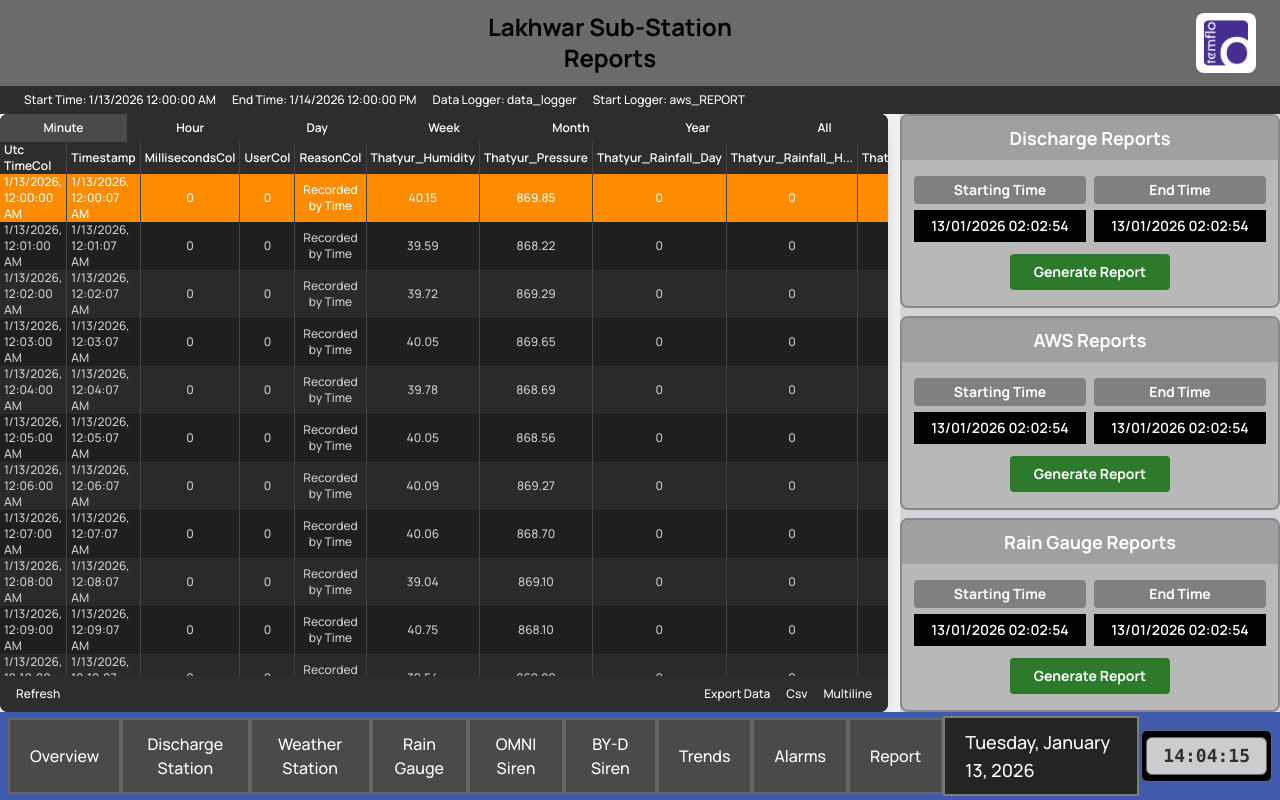
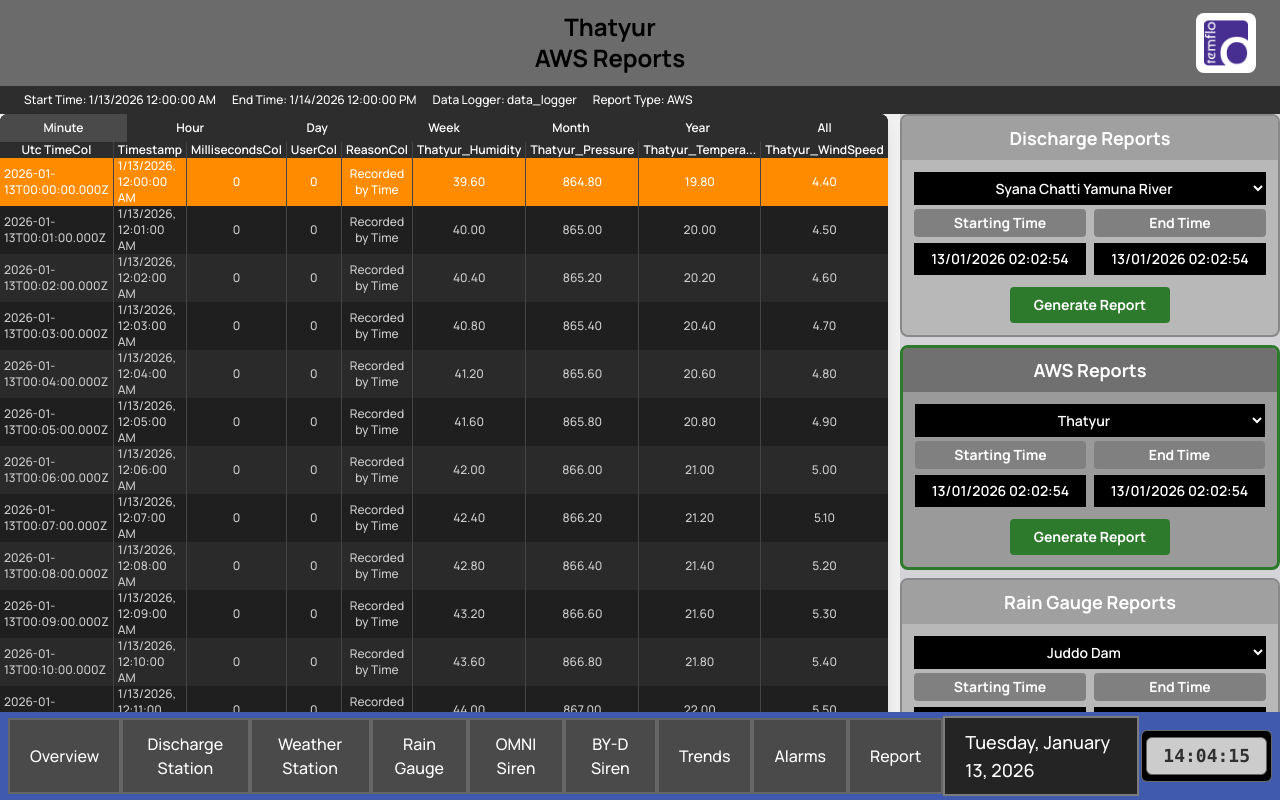
Before and after one commit to brainRottedCoder/temflo-design, a Next.js app: page /station-data in a window 1280 px wide. Built offline with nearby package versions, Linux system fonts and the light colour scheme.

Commit message:
added the something

```diff
--- a/app/components/ReportCard.tsx
+++ b/app/components/ReportCard.tsx
@@ -1,13 +1,24 @@
 'use client';
 
-import { useState } from 'react';
+import { useState, useEffect } from 'react';
 
 interface ReportCardProps {
     title: string;
+    stations: { id: string; title: string }[];
+    selectedStation: string;
+    onStationChange: (stationId: string) => void;
     onGenerate?: (startTime: string, endTime: string) => void;
+    isActive?: boolean;
 }
 
-export default function ReportCard({ title, onGenerate }: ReportCardProps) {
+export default function ReportCard({
+    title,
+    stations,
+    selectedStation,
+    onStationChange,
+    onGenerate,
+    isActive = false
+}: ReportCardProps) {
     const [startTime, setStartTime] = useState('13/01/2026 02:02:54');
     const [endTime, setEndTime] = useState('13/01/2026 02:02:54');
 
@@ -16,14 +27,40 @@ export default function ReportCard({ title, onGenerate }: ReportCardProps) {
     };
 
     return (
-        <div className="rounded-lg overflow-hidden border-2 h-full flex flex-col" style={{ backgroundColor: '#b8b8b8', borderColor: '#888' }}>
+        <div
+            className="rounded-lg overflow-hidden border-2 h-full flex flex-col transition-all"
+            style={{
+                backgroundColor: isActive ? '#9a9a9a' : '#b8b8b8',
+                borderColor: isActive ? '#2d7a2d' : '#888',
+                borderWidth: isActive ? '3px' : '2px'
+            }}
+        >
             {/* Title Header */}
-            <div className="text-center py-2 px-4 flex-shrink-0" style={{ backgroundColor: '#a0a0a0' }}>
+            <div
+                className="text-center py-2 px-4 flex-shrink-0"
+                style={{ backgroundColor: isActive ? '#707070' : '#a0a0a0' }}
+            >
                 <h3 className="text-lg font-bold text-white">{title}</h3>
             </div>
 
             {/* Content */}
             <div className="p-3 space-y-2 flex-1 flex flex-col justify-center">
+                {/* Station Selector */}
+                <div className="mb-1">
+
+                    <select
+                        value={selectedStation}
+                        onChange={(e) => onStationChange(e.target.value)}
+                        className="w-full px-2 py-1.5 bg-black text-white text-center text-sm font-semibold focus:outline-none focus:ring-2 focus:ring-green-600 cursor-pointer"
+                    >
+                        {stations.map((station) => (
+                            <option key={station.id} value={station.id}>
+                                {station.title}
+                            </option>
+                        ))}
+                    </select>
+                </div>
+
                 {/* Time Inputs Row */}
                 <div className="grid grid-cols-2 gap-2">
                     {/* Starting Time */}
--- /dev/null
+++ b/app/services/stationDataGenerator.ts
@@ -0,0 +1,202 @@
+// Station Data Generator Service
+// Generates dummy data based on report type, station, and time tab
+
+import dischargeStations from '../data/dischargeStations.json';
+import weatherStations from '../data/weatherStations.json';
+import rainGaugeStations from '../data/rainGaugeStations.json';
+
+export type ReportType = 'discharge' | 'aws' | 'rain-gauge';
+export type TimeTab = 'Minute' | 'Hour' | 'Day' | 'Week' | 'Month' | 'Year' | 'All';
+
+export interface Station {
+    id: string;
+    title: string;
+    chartKey: string;
+}
+
+export interface TableColumn {
+    key: string;
+    label: string;
+    align: 'left' | 'center' | 'right';
+}
+
+export interface TableRow {
+    id: number;
+    timestamp: string;
+    utcTime: string;
+    milliseconds: number;
+    user: number;
+    reason: string;
+    [key: string]: string | number;
+}
+
+// Get stations by report type
+export function getStationsByType(type: ReportType): Station[] {
+    switch (type) {
+        case 'discharge':
+            return dischargeStations.stations.map(s => ({
+                id: s.id,
+                title: s.title,
+                chartKey: s.chartKey
+            }));
+        case 'aws':
+            return weatherStations.stations.map(s => ({
+                id: s.id,
+                title: s.title,
+                chartKey: s.chartKey
+            }));
+        case 'rain-gauge':
+            return rainGaugeStations.stations.map(s => ({
+                id: s.id,
+                title: s.title,
+                chartKey: s.chartKey
+            }));
+    }
+}
+
+// Get table columns by report type
+export function getColumnsByType(type: ReportType, stationName: string): TableColumn[] {
+    const baseColumns: TableColumn[] = [
+        { key: 'utcTime', label: 'Utc TimeCol', align: 'left' },
+        { key: 'timestamp', label: 'Timestamp', align: 'left' },
+        { key: 'milliseconds', label: 'MillisecondsCol', align: 'center' },
+        { key: 'user', label: 'UserCol', align: 'center' },
+        { key: 'reason', label: 'ReasonCol', align: 'center' },
+    ];
+
+    const prefix = stationName.replace(/\s+/g, '_');
+
+    switch (type) {
+        case 'discharge':
+            return [
+                ...baseColumns,
+                { key: 'discharge', label: `${prefix}_Discharge`, align: 'center' },
+                { key: 'velocity', label: `${prefix}_Velocity`, align: 'center' },
+                { key: 'waterLevel', label: `${prefix}_WaterLevel`, align: 'center' },
+                { key: 'flowRate', label: `${prefix}_FlowRate`, align: 'center' },
+            ];
+        case 'aws':
+            return [
+                ...baseColumns,
+                { key: 'humidity', label: `${prefix}_Humidity`, align: 'center' },
+                { key: 'pressure', label: `${prefix}_Pressure`, align: 'center' },
+                { key: 'temperature', label: `${prefix}_Temperature`, align: 'center' },
+                { key: 'windSpeed', label: `${prefix}_WindSpeed`, align: 'center' },
+                { key: 'rainfallDay', label: `${prefix}_Rainfall_Day`, align: 'center' },
+                { key: 'rainfallHr', label: `${prefix}_Rainfall_Hr`, align: 'center' },
+                { key: 'solarRadiation', label: `${prefix}_Solar_Rad`, align: 'center' },
+            ];
+        case 'rain-gauge':
+            return [
+                ...baseColumns,
+                { key: 'rainfallHr', label: `${prefix}_Rainfall_Hr`, align: 'center' },
+                { key: 'rainfallTotal', label: `${prefix}_Rainfall_Total`, align: 'center' },
+                { key: 'rainfallDay', label: `${prefix}_Rainfall_Day`, align: 'center' },
+                { key: 'intensity', label: `${prefix}_Intensity`, align: 'center' },
+            ];
+    }
+}
+
+// Get row count by time tab
+function getRowCountByTab(tab: TimeTab): number {
+    switch (tab) {
+        case 'Minute': return 60;
+        case 'Hour': return 24;
+        case 'Day': return 30;
+        case 'Week': return 12;
+        case 'Month': return 12;
+        case 'Year': return 5;
+        case 'All': return 50;
+    }
+}
+
+// Get time interval in milliseconds by tab
+function getIntervalByTab(tab: TimeTab): number {
+    switch (tab) {
+        case 'Minute': return 60000; // 1 minute
+        case 'Hour': return 3600000; // 1 hour
+        case 'Day': return 86400000; // 1 day
+        case 'Week': return 604800000; // 1 week
+        case 'Month': return 2592000000; // ~30 days
+        case 'Year': return 31536000000; // 1 year
+        case 'All': return 86400000; // 1 day for all
+    }
+}
+
+// Generate data based on report type
+export function generateStationData(
+    type: ReportType,
+    stationId: string,
+    tab: TimeTab,
+    startTime?: string,
+    endTime?: string
+): TableRow[] {
+    const rowCount = getRowCountByTab(tab);
+    const interval = getIntervalByTab(tab);
+    const baseDate = startTime ? new Date(startTime) : new Date('2026-01-13T00:00:00');
+
+    // Use station ID for consistent random seed
+    const seed = stationId.split('').reduce((acc, char) => acc + char.charCodeAt(0), 0);
+
+    const data: TableRow[] = [];
+
+    for (let i = 0; i < rowCount; i++) {
+        const timestamp = new Date(baseDate.getTime() + i * interval);
+        const randomFactor = (seed + i) % 100 / 100;
+
+        const baseRow: TableRow = {
+            id: i,
+            timestamp: timestamp.toLocaleString('en-US', {
+                month: 'numeric',
+                day: 'numeric',
+                year: 'numeric',
+                hour: 'numeric',
+                minute: '2-digit',
+                second: '2-digit',
+                hour12: true
+            }),
+            utcTime: timestamp.toISOString(),
+            milliseconds: timestamp.getMilliseconds(),
+            user: 0,
+            reason: 'Recorded by Time',
+        };
+
+        // Add type-specific data
+        switch (type) {
+            case 'discharge':
+                baseRow.discharge = (10 + randomFactor * 20).toFixed(2);
+                baseRow.velocity = (1.5 + randomFactor * 2).toFixed(2);
+                baseRow.waterLevel = (2 + randomFactor * 3).toFixed(2);
+                baseRow.flowRate = (50 + randomFactor * 100).toFixed(2);
+                break;
+            case 'aws':
+                baseRow.humidity = (30 + randomFactor * 40).toFixed(2);
+                baseRow.pressure = (860 + randomFactor * 20).toFixed(2);
+                baseRow.temperature = (15 + randomFactor * 20).toFixed(2);
+                baseRow.windSpeed = (2 + randomFactor * 10).toFixed(2);
+                baseRow.rainfallDay = (randomFactor * 10).toFixed(2);
+                baseRow.rainfallHr = (randomFactor * 5).toFixed(2);
+                baseRow.solarRadiation = (100 + randomFactor * 500).toFixed(2);
+                break;
+            case 'rain-gauge':
+                baseRow.rainfallHr = (randomFactor * 15).toFixed(2);
+                baseRow.rainfallTotal = (100 + randomFactor * 100).toFixed(2);
+                baseRow.rainfallDay = (randomFactor * 30).toFixed(2);
+                baseRow.intensity = (randomFactor * 20).toFixed(2);
+                break;
+        }
+
+        data.push(baseRow);
+    }
+
+    return data;
+}
+
+// Get report type display name
+export function getReportTypeName(type: ReportType): string {
+    switch (type) {
+        case 'discharge': return 'Discharge';
+        case 'aws': return 'AWS';
+        case 'rain-gauge': return 'Rain Gauge';
+    }
+}
--- a/app/station-data/page.tsx
+++ b/app/station-data/page.tsx
@@ -1,59 +1,76 @@
 'use client';
 
-import { useState } from 'react';
+import { useState, useEffect } from 'react';
 import Image from 'next/image';
 import ReportCard from '../components/ReportCard';
+import {
+    ReportType,
+    TimeTab,
+    getStationsByType,
+    getColumnsByType,
+    generateStationData,
+    getReportTypeName,
+    TableColumn,
+    TableRow
+} from '../services/stationDataGenerator';
 
-// Extended sample data for the table
-const generateSampleData = () => {
-    const data = [];
-    const baseDate = new Date('2026-01-13');
-
-    for (let i = 0; i < 25; i++) {
-        const startDate = new Date(baseDate.getTime() + i * 60000);
-        const endDate = new Date(startDate.getTime() + 7000);
-
-        data.push({
-            id: i,
-            startTime: startDate.toLocaleString('en-US', {
-                month: 'numeric',
-                day: 'numeric',
-                year: 'numeric',
-                hour: 'numeric',
-                minute: '2-digit',
-                second: '2-digit',
-                hour12: true
-            }),
-            endTime: endDate.toLocaleString('en-US', {
-                month: 'numeric',
-                day: 'numeric',
-                year: 'numeric',
-                hour: 'numeric',
-                minute: '2-digit',
-                second: '2-digit',
-                hour12: true
-            }),
-            userCall: 0,
-            recordCall: 'Recorded by Time',
-            humidity: (39 + Math.random() * 2).toFixed(2),
-            pressure: (868 + Math.random() * 2).toFixed(2),
-            rainfallDay: 0,
-            rainfallHr: 0,
-            rainfallTotal: (78 + Math.random() * 1).toFixed(2),
-            rainfallTotal2: (156 + Math.random() * 2).toFixed(2)
-        });
-    }
-    return data;
-};
-
-const tabs = ['Minute', 'Hour', 'Day', 'Week', 'Month', 'Year', 'All'];
+const tabs: TimeTab[] = ['Minute', 'Hour', 'Day', 'Week', 'Month', 'Year', 'All'];
 
 export default function StationDataPage() {
-    const [activeTab, setActiveTab] = useState('Minute');
+    // Active report type and station selections
+    const [activeReportType, setActiveReportType] = useState<ReportType>('aws');
+    const [selectedStations, setSelectedStations] = useState<Record<ReportType, string>>({
+        'discharge': 'ds-001',
+        'aws': 'ws-001',
+        'rain-gauge': 'rg-001'
+    });
+
+    // Table state
+    const [activeTab, setActiveTab] = useState<TimeTab>('Minute');
     const [selectedRow, setSelectedRow] = useState<number | null>(0);
-    const [sampleData] = useState(generateSampleData());
+    const [tableData, setTableData] = useState<TableRow[]>([]);
+    const [columns, setColumns] = useState<TableColumn[]>([]);
 
-    const handleGenerateReport = (type: string, startTime: string, endTime: string) => {
+    // Get stations for each report type
+    const dischargeStations = getStationsByType('discharge');
+    const awsStations = getStationsByType('aws');
+    const rainGaugeStations = getStationsByType('rain-gauge');
+
+    // Get current station name
+    const getCurrentStationName = () => {
+        const stations = getStationsByType(activeReportType);
+        const station = stations.find(s => s.id === selectedStations[activeReportType]);
+        return station?.title || 'Unknown Station';
+    };
+
+    // Update data when selections change
+    useEffect(() => {
+        const stationId = selectedStations[activeReportType];
+        const stations = getStationsByType(activeReportType);
+        const station = stations.find(s => s.id === stationId);
+
+        if (station) {
+            const newColumns = getColumnsByType(activeReportType, station.title);
+            const newData = generateStationData(activeReportType, stationId, activeTab);
+            setColumns(newColumns);
+            setTableData(newData);
+            setSelectedRow(0);
+        }
+    }, [activeReportType, selectedStations, activeTab]);
+
+    // Handle station change
+    const handleStationChange = (type: ReportType, stationId: string) => {
+        setSelectedStations(prev => ({
+            ...prev,
+            [type]: stationId
+        }));
+        // Switch to this report type when station is changed
+        setActiveReportType(type);
+    };
+
+    // Handle generate report
+    const handleGenerateReport = (type: ReportType, startTime: string, endTime: string) => {
+        setActiveReportType(type);
         console.log(`Generating ${type} report from ${startTime} to ${endTime}`);
     };
 
@@ -65,10 +82,10 @@ export default function StationDataPage() {
                 <div className="px-6 py-3 flex items-center justify-between flex-shrink-0" style={{ backgroundColor: '#6b6b6b' }}>
                     <div className="flex-1 text-center">
                         <h1 className="text-2xl font-bold text-black leading-tight">
-                            Lakhwar Sub-Station
+                            {getCurrentStationName()}
                         </h1>
                         <h2 className="text-2xl font-bold text-black">
-                            Reports
+                            {getReportTypeName(activeReportType)} Reports
                         </h2>
                     </div>
                     <div className="bg-white rounded-lg p-2 flex items-center justify-center" style={{ width: '60px', height: '60px' }}>
@@ -81,7 +98,7 @@ export default function StationDataPage() {
                     <span>Start Time: 1/13/2026 12:00:00 AM</span>
                     <span>End Time: 1/14/2026 12:00:00 PM</span>
                     <span>Data Logger: data_logger</span>
-                    <span>Start Logger: aws_REPORT</span>
+                    <span>Report Type: {getReportTypeName(activeReportType)}</span>
                 </div>
 
                 {/* Content Grid */}
@@ -109,22 +126,19 @@ export default function StationDataPage() {
                             <table className="w-full text-xs border-collapse">
                                 <thead style={{ backgroundColor: '#2d2d2d', position: 'sticky', top: 0, zIndex: 10 }}>
                                     <tr>
-                                        <th className="px-1 overflow-hidden text-left font-semibold text-white border-r" style={{ borderColor: '#444' }}>Utc TimeCol</th>
-                                        <th className="px-1 overflow-hidden text-left font-semibold text-white border-r" style={{ borderColor: '#444' }}>Timestamp</th>
-                                        <th className="px-1 overflow-hidden text-center font-semibold text-white border-r" style={{ borderColor: '#444' }}>MillisecondsCol</th>
-                                        <th className="px-1 overflow-hidden text-center font-semibold text-white border-r" style={{ borderColor: '#444' }}>UserCol</th>
-                                        <th className="px-1 overflow-hidden text-center font-semibold text-white border-r" style={{ borderColor: '#444' }}>ReasonCol</th>
-                                        <th className="px-1 overflow-hidden text-center font-semibold text-white border-r" style={{ borderColor: '#444' }}>Thatyur_Humidity</th>
-                                        <th className="px-1 overflow-hidden text-center font-semibold text-white border-r" style={{ borderColor: '#444' }}>Thatyur_Pressure</th>
-                                        <th className="px-1 overflow-hidden text-center font-semibold text-white border-r" style={{ borderColor: '#444' }}>Thatyur_Rainfall_Day</th>
-                                        <th className="px-1 overflow-hidden text-center font-semibold text-white border-r" style={{ borderColor: '#444' }}>Thatyur_Rainfall_H...</th>
-                                        <th className="px-1 overflow-hidden text-center font-semibold text-white border-r" style={{ borderColor: '#444' }}>Thatyur_Rainfall_to...</th>
-                                        <th className="px-1 overflow-hidden text-center font-semibold text-white border-r" style={{ borderColor: '#444' }}>Thatyur_Solar_Radi...</th>
-                                        <th className="px-1 overflow-hidden text-center font-semibold text-white" style={{ borderColor: '#444' }}>Thatyur_Tempe...</th>
+                                        {columns.map((col, idx) => (
+                                            <th
+                                                key={col.key}
+                                                className={`px-1 overflow-hidden font-semibold text-white border-r text-${col.align}`}
+                                                style={{ borderColor: '#444' }}
+                                            >
+                                                {col.label.length > 18 ? col.label.substring(0, 15) + '...' : col.label}
+                                            </th>
+                                        ))}
                                     </tr>
                                 </thead>
                                 <tbody>
-                                    {sampleData.map((row, index) => (
+                                    {tableData.map((row, index) => (
                                         <tr
                                             key={row.id}
                                             onClick={() => setSelectedRow(index)}
@@ -134,18 +148,15 @@ export default function StationDataPage() {
                                                 color: selectedRow === index ? 'white' : '#ccc'
                                             }}
                                         >
-                                            <td className="px-1 overflow-hidden border-r" style={{ borderColor: '#444' }}>{row.startTime}</td>
-                                            <td className="px-1 overflow-hidden border-r" style={{ borderColor: '#444' }}>{row.endTime}</td>
-                                            <td className="px-1 overflow-hidden text-center border-r" style={{ borderColor: '#444' }}>{row.userCall}</td>
-                                            <td className="px-1 overflow-hidden text-center border-r" style={{ borderColor: '#444' }}>{row.userCall}</td>
-                                            <td className="px-1 overflow-hidden text-center border-r" style={{ borderColor: '#444' }}>{row.recordCall}</td>
-                                            <td className="px-1 overflow-hidden text-center border-r" style={{ borderColor: '#444' }}>{row.humidity}</td>
-                                            <td className="px-1 overflow-hidden text-center border-r" style={{ borderColor: '#444' }}>{row.pressure}</td>
-                                            <td className="px-1 overflow-hidden text-center border-r" style={{ borderColor: '#444' }}>{row.rainfallDay}</td>
-                                            <td className="px-1 overflow-hidden text-center border-r" style={{ borderColor: '#444' }}>{row.rainfallHr}</td>
-                                            <td className="px-1 overflow-hidden text-center border-r" style={{ borderColor: '#444' }}>{row.rainfallTotal}</td>
-                                            <td className="px-1 overflow-hidden text-center border-r" style={{ borderColor: '#444' }}>{row.rainfallTotal2}</td>
-                                            <td className="px-1 overflow-hidden text-center" style={{ borderColor: '#444' }}>{row.humidity}</td>
+                                            {columns.map((col) => (
+                                                <td
+                                                    key={col.key}
+                                                    className={`px-1 overflow-hidden border-r text-${col.align}`}
+                                                    style={{ borderColor: '#444' }}
+                                                >
+                                                    {row[col.key]}
+                                                </td>
+                                            ))}
                                         </tr>
                                     ))}
                                 </tbody>
@@ -168,19 +179,31 @@ export default function StationDataPage() {
                         <div className="flex-1">
                             <ReportCard
                                 title="Discharge Reports"
-                                onGenerate={(start, end) => handleGenerateReport('Discharge', start, end)}
+                                stations={dischargeStations}
+                                selectedStation={selectedStations['discharge']}
+                                onStationChange={(id) => handleStationChange('discharge', id)}
+                                onGenerate={(start, end) => handleGenerateReport('discharge', start, end)}
+                                isActive={activeReportType === 'discharge'}
                             />
                         </div>
                         <div className="flex-1">
                             <ReportCard
                                 title="AWS Reports"
-                                onGenerate={(start, end) => handleGenerateReport('AWS', start, end)}
+                                stations={awsStations}
+                                selectedStation={selectedStations['aws']}
+                                onStationChange={(id) => handleStationChange('aws', id)}
+                                onGenerate={(start, end) => handleGenerateReport('aws', start, end)}
+                                isActive={activeReportType === 'aws'}
                             />
                         </div>
                         <div className="flex-1">
                             <ReportCard
                                 title="Rain Gauge Reports"
-                                onGenerate={(start, end) => handleGenerateReport('Rain Gauge', start, end)}
+                                stations={rainGaugeStations}
+                                selectedStation={selectedStations['rain-gauge']}
+                                onStationChange={(id) => handleStationChange('rain-gauge', id)}
+                                onGenerate={(start, end) => handleGenerateReport('rain-gauge', start, end)}
+                                isActive={activeReportType === 'rain-gauge'}
                             />
                         </div>
                     </div>
```
